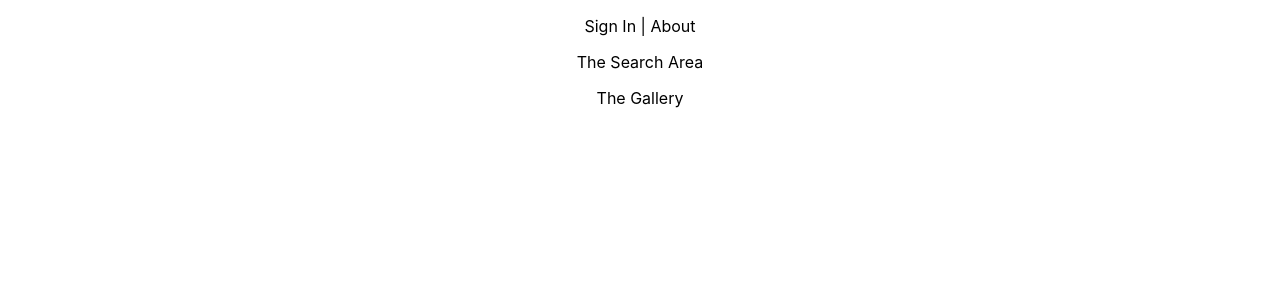
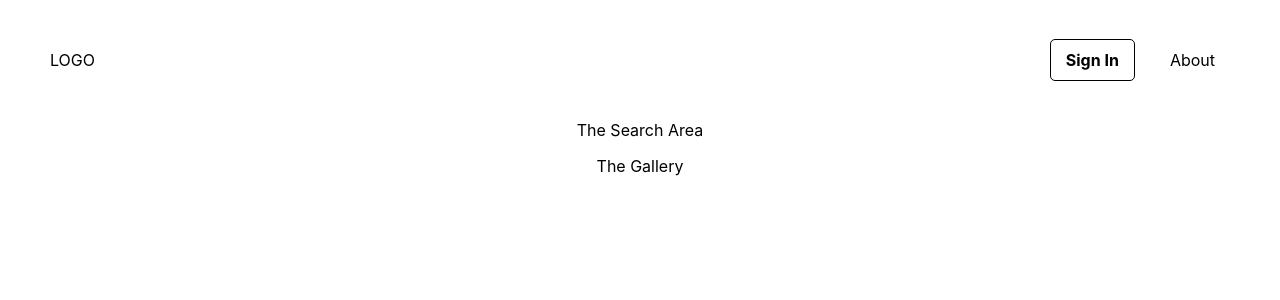
Before and after one commit to etriv/inspireme, a React (Create React App) app: page / in a window 1280 px wide. Shown: the top 300 px of the page. Built offline with nearby package versions, Linux system fonts and the light colour scheme.

Commit message:
Designed Header

```diff
--- a/public/index.html
+++ b/public/index.html
@@ -24,7 +24,7 @@
       work correctly both with client-side routing and a non-root public URL.
       Learn how to configure a non-root public URL by running `npm run build`.
     -->
-    <title>React App</title>
+    <title>Inspire Me</title>
   </head>
   <body>
     <noscript>You need to enable JavaScript to run this app.</noscript>
--- a/src/components/navigation/navigation.jsx
+++ b/src/components/navigation/navigation.jsx
@@ -1,10 +1,16 @@
 import React from 'react';
+import './navigation.scss'
 
 const Navigation = () => {
     return (
-        <nav>
-            <p>Sign In | About</p>
-        </nav>
+        <div class="header">
+            <div class="logo">LOGO</div>
+            <nav class="menu">
+                <span class="menu-item marked">Sign In</span>
+                <span class="menu-item">About</span>
+                <span class="menu-item icon" href="">☰</span>
+            </nav>
+        </div>
     );
 }
 
--- /dev/null
+++ b/src/components/navigation/navigation.scss
@@ -0,0 +1,53 @@
+.header {
+  height: 70px;
+  width: 100%;
+  display: flex;
+  justify-content: space-between;
+  padding: 25px 50px 25px 50px;
+  margin-bottom: 25px;
+  margin-top: 25px;
+
+  .logo {
+    border: 0px solid red;
+    width: 20%;
+    height: 100%;
+    padding: 0px;
+    display: flex;
+    align-items: center;
+
+  }
+
+  .menu {
+    width: 50%;
+    height: 100%;
+    display: flex;
+    align-items: center;
+    justify-content: flex-end;
+
+    .menu-item {
+      color: black;
+      text-align: center;
+      padding: 10px 15px;
+      margin-left: 20px;
+      text-decoration: none;
+      cursor: pointer;
+
+    }
+
+    .menu-item:hover {
+      color: gray;
+    }
+
+    .menu-item.marked {
+      font-weight: bold;
+      border-radius: 5px;
+      border: 1px solid black;
+    }
+
+    /* Hide the link that should open and close the topnav
+    on small screens */
+    .icon {
+      display: none;
+    }
+  }
+}
--- a/src/index.css
+++ b/src/index.css
@@ -1,3 +1,10 @@
+html {
+  box-sizing: border-box;
+}
+*, *:before, *:after {
+  box-sizing: inherit;
+}
+
 body {
   margin: 0;
   font-family: -apple-system, BlinkMacSystemFont, 'Segoe UI', 'Roboto', 'Oxygen',
@@ -5,6 +12,7 @@ body {
     sans-serif;
   -webkit-font-smoothing: antialiased;
   -moz-osx-font-smoothing: grayscale;
+  box-sizing: border-box;
 }
 
 code {
```
Also changed, not shown: src/components/gallery/gallery.sass (deleted), src/components/gallery/gallery.scss (added), src/components/navigation/navigation.sass (deleted), src/components/search-area/search-area.sass (deleted), src/components/search-area/search-area.scss (added).
